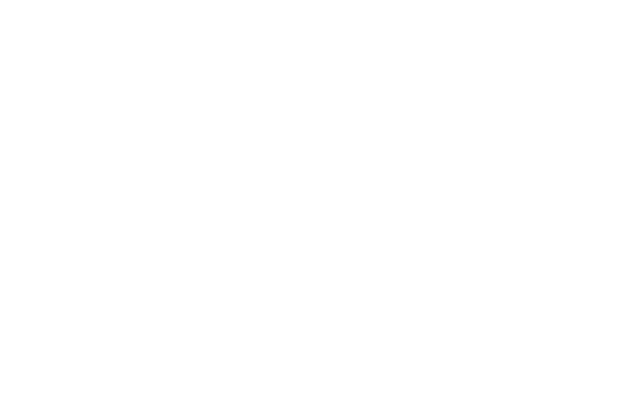
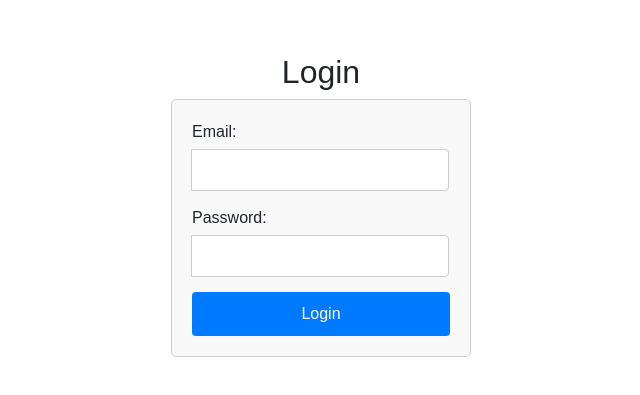
Before and after one commit to sachinthahasaranga/ResearchProject, a React (Vite) app in the folder frontend/: page /login in a window 1280 px wide. Before the commit this address had no page. Shown: the part 227-622 px from the top of the page, without its empty margins (319-959 px from the left). Built offline with nearby package versions, Linux system fonts and the light colour scheme.

Commit message:
added method pass  tthe token to get data

```diff
--- /dev/null
+++ b/frontend/src/pages/LoginPage.jsx
@@ -0,0 +1,75 @@
+import React, { useState } from 'react';
+import axios from 'axios';
+import { useNavigate } from 'react-router-dom'; // Import useNavigate
+import '../styles/LoginPage.css'; // Import the CSS file
+
+const LoginPage = () => {
+  const [email, setEmail] = useState('');
+  const [password, setPassword] = useState('');
+  const [error, setError] = useState('');
+  const [loading, setLoading] = useState(false);
+  const navigate = useNavigate(); // Initialize useNavigate
+
+  const handleLogin = async (e) => {
+    e.preventDefault();
+    setLoading(true);
+    setError('');
+
+    try {
+      const response = await axios.post('http://localhost:3000/api/auth/login', {
+        email,
+        password,
+      });
+
+      // Handle successful login
+      console.log('Login successful:', response.data);
+      const { token, user } = response.data;
+
+      // Save token to localStorage or context/state for future requests
+      localStorage.setItem('token', token);
+      localStorage.setItem('user', JSON.stringify(user));
+
+      // Redirect to /listeningHome after successful login
+      navigate('/listeningHome'); // Use navigate to redirect
+    } catch (err) {
+      setError('Invalid email or password. Please try again.');
+      console.error('Login error:', err);
+    } finally {
+      setLoading(false);
+    }
+  };
+
+  return (
+    <div className="container">
+      <h2>Login</h2>
+      <form onSubmit={handleLogin} className="form">
+        <div className="input-group">
+          <label>Email:</label>
+          <input
+            type="email"
+            value={email}
+            onChange={(e) => setEmail(e.target.value)}
+            required
+            className="input"
+          />
+        </div>
+        <div className="input-group">
+          <label>Password:</label>
+          <input
+            type="password"
+            value={password}
+            onChange={(e) => setPassword(e.target.value)}
+            required
+            className="input"
+          />
+        </div>
+        {error && <p className="error">{error}</p>}
+        <button type="submit" disabled={loading} className="button">
+          {loading ? 'Logging in...' : 'Login'}
+        </button>
+      </form>
+    </div>
+  );
+};
+
+export default LoginPage;
--- a/frontend/src/pages/SelectCategory.jsx
+++ b/frontend/src/pages/SelectCategory.jsx
@@ -5,17 +5,35 @@
 
 const SelectCategory = () => {
     const [categories, setCategories] = useState([]);
+    const [error, setError] = useState(''); // State to handle errors
     const navigate = useNavigate(); // Initialize navigation
 
     useEffect(() => {
-        axios.get('http://localhost:3000/api/ctgry')
+        // Retrieve the token from localStorage
+        const token = localStorage.getItem('token');
+
+        if (!token) {
+            setError('No token found. Please log in.');
+            return;
+        }
+
+        // Fetch categories with the token
+        axios.get('http://localhost:3000/api/ctgry', {
+            headers: {
+                Authorization: `Bearer ${token}`, // Include the token in the request headers
+            },
+        })
             .then(response => setCategories(response.data))
-            .catch(error => console.error('Error fetching categories:', error));
+            .catch(error => {
+                console.error('Error fetching categories:', error);
+                setError('Failed to fetch categories. Please try again.');
+            });
     }, []);
 
     return (
         <div>
             <h1 className="category-title">Select A Category</h1>
+            {error && <p style={{ color: 'red', textAlign: 'center' }}>{error}</p>} {/* Display error message */}
             <div className="category-container">
                 <div className="cards-wrapper">
                     {categories.map((category) => (
--- a/frontend/src/router/AppRouter.jsx
+++ b/frontend/src/router/AppRouter.jsx
@@ -5,6 +5,7 @@
 import SelectListenings from "../pages/SelectListenings";
 import Listening from '../pages/Listening';
 import ListeningResult from "../pages/ListeningResult";
+import LoginPage from "../pages/LoginPage";
 
 const AppRouter = () => {
   return (
@@ -16,6 +17,7 @@
         <Route path="/SelectListenings" element={<SelectListenings />} />
         <Route path="/listening" element={<Listening />} />
         <Route path="/listeningResult" element={<ListeningResult />} />
+        <Route path="/login" element={<LoginPage />} />
         {/* Modified to accept categoryId */}
       </Routes>
     </Router>
--- /dev/null
+++ b/frontend/src/styles/LoginPage.css
@@ -0,0 +1,49 @@
+.container {
+    display: flex;
+    flex-direction: column;
+    align-items: center;
+    justify-content: center;
+    height: 100vh;
+    font-family: Arial, sans-serif;
+  }
+
+  .form {
+    display: flex;
+    flex-direction: column;
+    width: 300px;
+    padding: 20px;
+    border: 1px solid #ccc;
+    border-radius: 5px;
+    background-color: #f9f9f9;
+  }
+
+  .input-group {
+    margin-bottom: 15px;
+  }
+
+  .input {
+    width: 100%;
+    padding: 8px;
+    margin-top: 5px;
+    border: 1px solid #ccc;
+    border-radius: 4px;
+  }
+
+  .button {
+    padding: 10px;
+    background-color: #007bff;
+    color: #fff;
+    border: none;
+    border-radius: 4px;
+    cursor: pointer;
+  }
+
+  .button:disabled {
+    background-color: #ccc;
+    cursor: not-allowed;
+  }
+
+  .error {
+    color: red;
+    margin-bottom: 10px;
+  }
```
